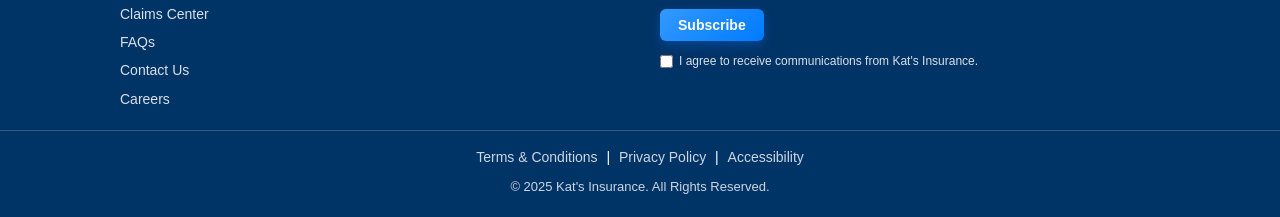
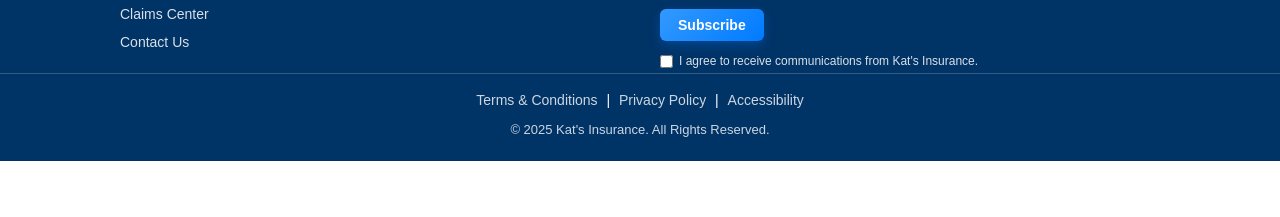
Before and after one commit to kathleenklavinka/535240125-QuizFrontEnd-Tahap2, a plain HTML site: page index.html in a window 1280 px wide. Shown: the part 3859-4076 px from the top of the page. After the commit the page ends 4020 px from the top, so only its background shows below. Drawn offline with Linux system fonts and the light colour scheme.

Commit message:
Updated index.html

```diff
--- a/index.html
+++ b/index.html
@@ -162,9 +162,7 @@
           <li><a href="#">About Us</a></li>
           <li><a href="#">Our Services</a></li>
           <li><a href="#">Claims Center</a></li>
-          <li><a href="#">FAQs</a></li>
           <li><a href="#">Contact Us</a></li>
-          <li><a href="#">Careers</a></li>
         </ul>
       </div>
 
```
